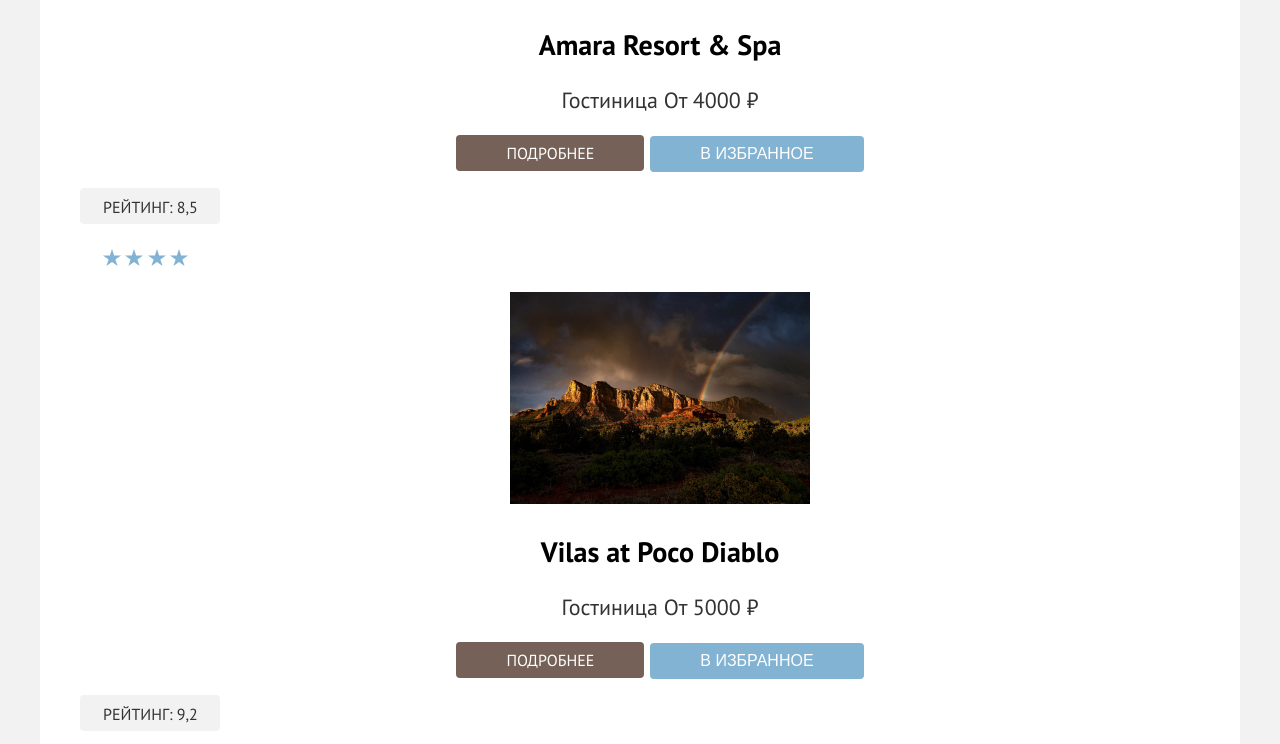
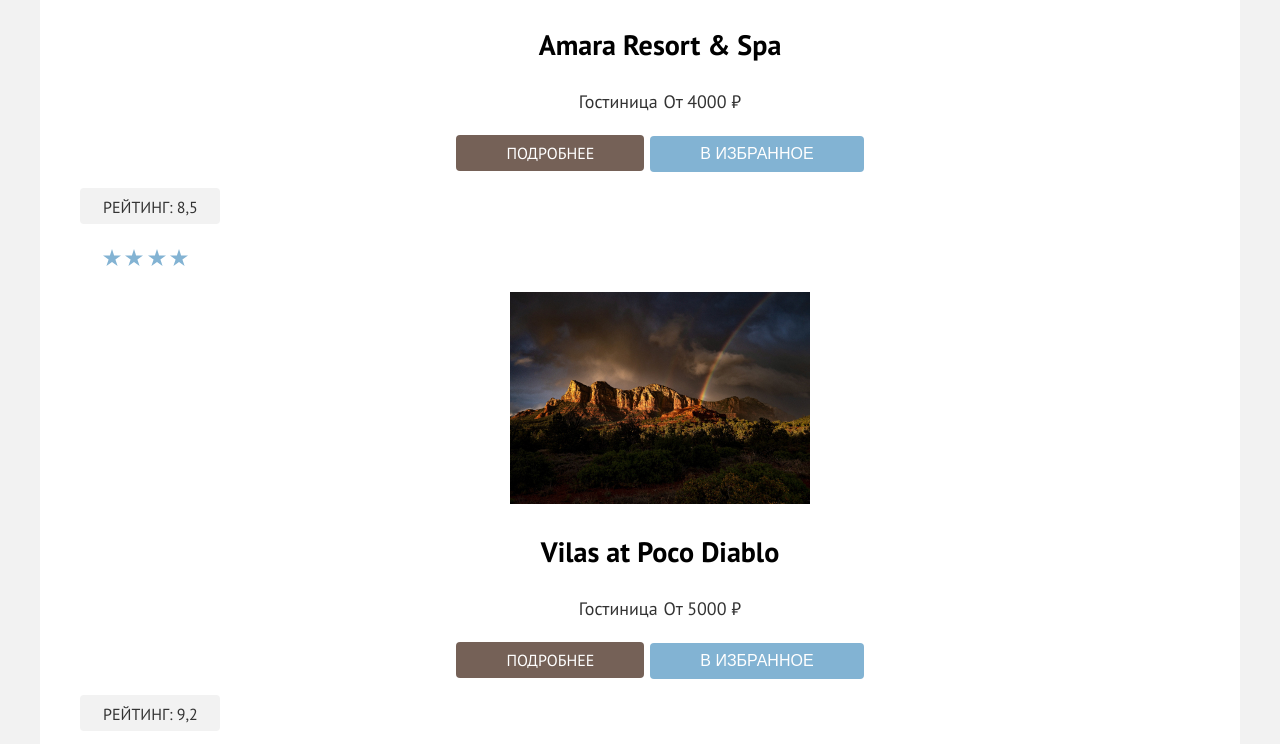
Before and after one commit to htmlacademy-htmlcss/2368411-sedona-38, a plain HTML site: page catalog.html in a window 1280 px wide. Shown: the part 1110-1854 px from the top of the page. Drawn offline with Linux system fonts and the light colour scheme.

Commit message:
Update styles.css

```diff
--- a/styles/styles.css
+++ b/styles/styles.css
@@ -533,7 +533,7 @@ body {
 .accommodation-type,
 .hotel-card-price {
     color: #333333;
-    ont-size: 18px;
+    font-size: 18px;
     font-style: normal;
     font-weight: 400;
     line-height: 21px;
@@ -590,5 +590,3 @@ body {
 .hotel-rating-grade {
     background-color: #F2F2F2;
 }
-
-/**/
```
